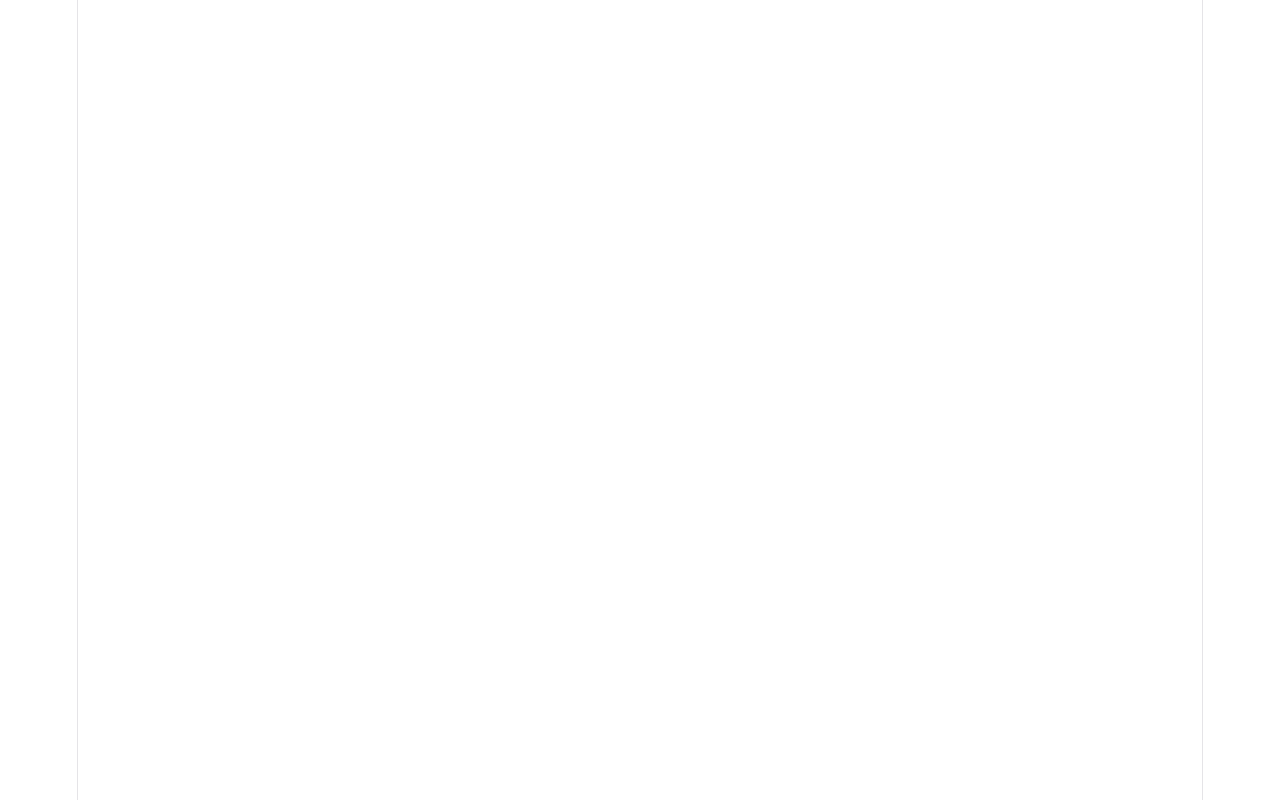
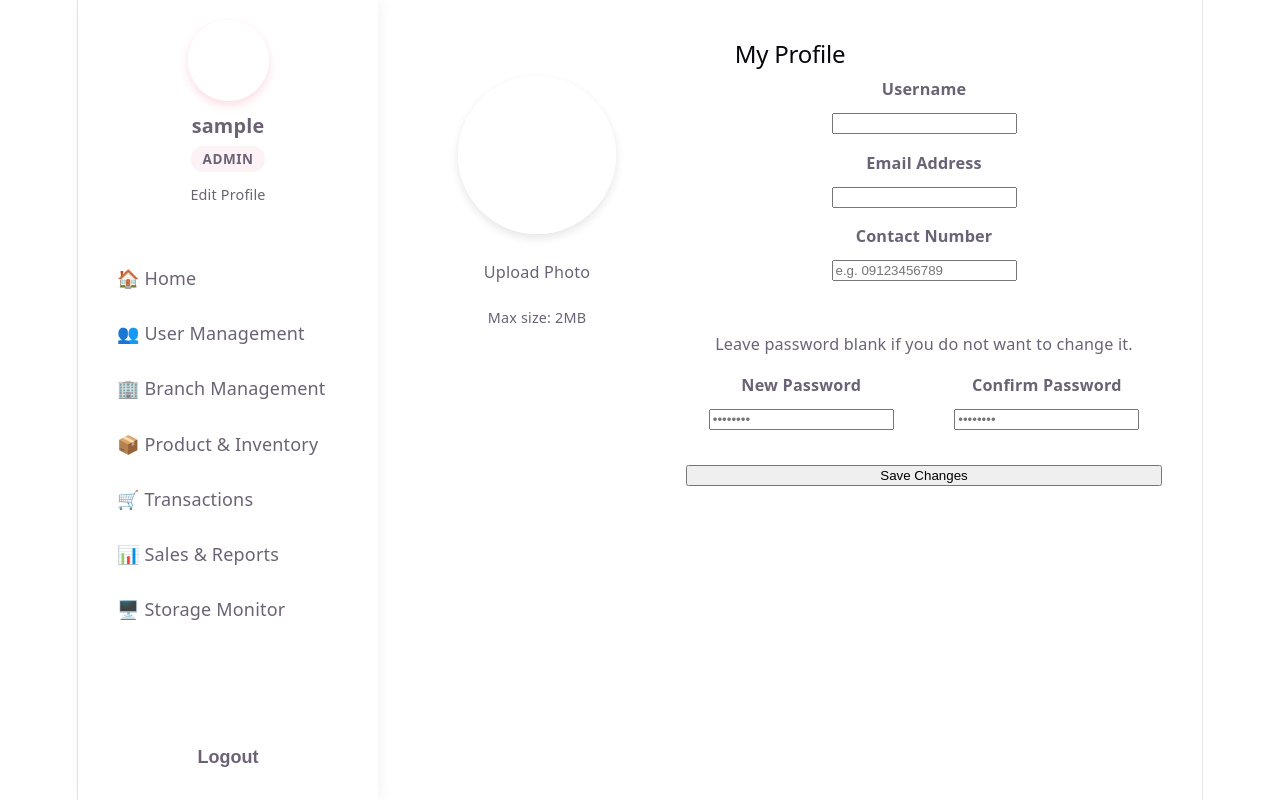
Before and after one commit to jakemiller01500-ship-it/zwmpc, a React (Vite) app in the folder zwmpc-frontend/: page /dashboard/profile in a window 1280 px wide. Before the commit this address had no page. Built offline with nearby package versions, Linux system fonts and the light colour scheme; no server answers; sample sign-in values are in the browser's storage.

Commit message:
adds profile section

```diff
--- a/zwmpc-frontend/src/App.jsx
+++ b/zwmpc-frontend/src/App.jsx
@@ -9,6 +9,7 @@ import Transactions from './Transactions';
 import DashboardHome from './DashboardHome';
 import Reports from './Reports';
 import AuditLogs from './AuditLogs';
+import Profile from './Profile';
 
 function App() {
   return (
@@ -26,6 +27,7 @@ function App() {
           <Route path="transactions" element={<Transactions />} />
           <Route path="reports" element={<Reports />} />
           <Route path="audit" element={<AuditLogs />} />
+          <Route path="profile" element={<Profile />} />
         </Route>
 
       </Routes>
--- a/zwmpc-frontend/src/Dashboard.jsx
+++ b/zwmpc-frontend/src/Dashboard.jsx
@@ -59,13 +59,26 @@ export default function Dashboard() {
 
         {/* User Profile Section */}
         <div style={{ textAlign: 'center', marginBottom: '25px', paddingBottom: '20px', borderBottom: '1px solid var(--border-color)' }}>
-          <div style={{
-            width: '65px', height: '65px', borderRadius: '50%', background: 'var(--primary-pink)',
-            display: 'flex', justifyContent: 'center', alignItems: 'center', margin: '0 auto 12px auto',
-            color: 'white', fontSize: '1.8rem', fontWeight: 'bold', boxShadow: '0 4px 10px rgba(244, 166, 184, 0.4)'
-          }}>
-            {user.username.charAt(0).toUpperCase()}
-          </div>
+
+          {/* Clickable Avatar */}
+          <Link to="/dashboard/profile" style={{ textDecoration: 'none' }}>
+            <div style={{
+              width: '75px', height: '75px', borderRadius: '50%', background: 'var(--primary-pink)',
+              display: 'flex', justifyContent: 'center', alignItems: 'center', margin: '0 auto 12px auto',
+              color: 'white', fontSize: '2rem', fontWeight: 'bold', boxShadow: '0 4px 10px rgba(244, 166, 184, 0.4)',
+              overflow: 'hidden', cursor: 'pointer', border: '3px solid white', transition: 'transform 0.2s'
+            }}
+            onMouseOver={(e) => e.currentTarget.style.transform = 'scale(1.05)'}
+            onMouseOut={(e) => e.currentTarget.style.transform = 'scale(1)'}
+            >
+              {user.profile_picture ? (
+                <img src={user.profile_picture} alt="Profile" style={{ width: '100%', height: '100%', objectFit: 'cover' }} />
+              ) : (
+                user.username.charAt(0).toUpperCase()
+              )}
+            </div>
+          </Link>
+
           <h3 style={{ margin: '0 0 5px 0', color: 'var(--text-dark)', fontSize: '1.1rem' }}>{user.username}</h3>
           <span style={{
             fontSize: '0.75rem', background: '#fdf2f5', color: 'var(--dark-pink)',
@@ -73,6 +86,9 @@ export default function Dashboard() {
           }}>
             {user.role.toUpperCase()}
           </span>
+          <p style={{ fontSize: '0.8rem', color: 'var(--text-muted)', marginTop: '10px', cursor: 'pointer' }} onClick={() => navigate('/dashboard/profile')}>
+            Edit Profile
+          </p>
         </div>
 
         {/* Navigation */}
--- /dev/null
+++ b/zwmpc-frontend/src/Profile.jsx
@@ -0,0 +1,163 @@
+import { useState, useEffect } from 'react';
+import axios from 'axios';
+import { useNavigate } from 'react-router-dom';
+
+export default function Profile() {
+  const [formData, setFormData] = useState({
+    username: '', email: '', contact_number: '', profile_picture: '', password: '', confirmPassword: ''
+  });
+  const [message, setMessage] = useState({ text: '', type: '' });
+  const [loading, setLoading] = useState(true);
+
+  const token = localStorage.getItem('token');
+  const API_URL = import.meta.env.VITE_API_URL;
+  const navigate = useNavigate();
+
+  useEffect(() => {
+    const fetchProfile = async () => {
+      try {
+        const res = await axios.get(`${API_URL}/api/users/profile/me`, {
+          headers: { Authorization: `Bearer ${token}` }
+        });
+        setFormData({
+          username: res.data.username,
+          email: res.data.email,
+          contact_number: res.data.contact_number || '',
+          profile_picture: res.data.profile_picture || '',
+          password: '',
+          confirmPassword: ''
+        });
+      } catch (err) {
+        console.error(err);
+      } finally {
+        setLoading(false);
+      }
+    };
+    fetchProfile();
+  }, [API_URL, token]);
+
+  const handleChange = (e) => setFormData({ ...formData, [e.target.name]: e.target.value });
+
+  // Handle Image Upload (Convert to Base64)
+  const handleImageChange = (e) => {
+    const file = e.target.files[0];
+    if (file) {
+      if (file.size > 2 * 1024 * 1024) {
+        return setMessage({ text: 'Image must be less than 2MB', type: 'error' });
+      }
+      const reader = new FileReader();
+      reader.onloadend = () => {
+        setFormData({ ...formData, profile_picture: reader.result });
+      };
+      reader.readAsDataURL(file);
+    }
+  };
+
+  const handleSubmit = async (e) => {
+    e.preventDefault();
+    if (formData.password !== formData.confirmPassword) {
+      return setMessage({ text: 'Passwords do not match', type: 'error' });
+    }
+
+    try {
+      const res = await axios.put(`${API_URL}/api/users/profile/me`, formData, {
+        headers: { Authorization: `Bearer ${token}` }
+      });
+
+      // Update local storage so the dashboard reflects the new name and picture immediately
+      localStorage.setItem('user', JSON.stringify(res.data.user));
+
+      setMessage({ text: 'Profile updated successfully!', type: 'success' });
+      setTimeout(() => setMessage({ text: '', type: '' }), 3000);
+
+      // Force reload to update the sidebar immediately
+      window.location.reload();
+    } catch (err) {
+      setMessage({ text: err.response?.data?.message || 'Error updating profile', type: 'error' });
+    }
+  };
+
+  if (loading) return <h2 className="page-title">Loading Profile...</h2>;
+
+  return (
+    <div>
+      <h2 className="page-title">My Profile</h2>
+
+      {message.text && (
+        <div style={{
+          padding: '15px', borderRadius: '8px', marginBottom: '20px', fontWeight: 'bold',
+          background: message.type === 'success' ? '#e8f5e9' : '#ffebee',
+          color: message.type === 'success' ? '#2e7d32' : '#d32f2f'
+        }}>
+          {message.text}
+        </div>
+      )}
+
+      <div className="theme-card" style={{ maxWidth: '800px' }}>
+        <form onSubmit={handleSubmit} style={{ display: 'grid', gridTemplateColumns: '1fr 2fr', gap: '30px' }}>
+
+          {/* Left Column: Profile Picture */}
+          <div style={{ textAlign: 'center' }}>
+            <div style={{
+              width: '150px', height: '150px', borderRadius: '50%',
+              background: 'var(--primary-pink)', margin: '0 auto 15px auto',
+              display: 'flex', justifyContent: 'center', alignItems: 'center',
+              overflow: 'hidden', border: '4px solid white', boxShadow: '0 4px 10px rgba(0,0,0,0.1)'
+            }}>
+              {formData.profile_picture ? (
+                <img src={formData.profile_picture} alt="Profile" style={{ width: '100%', height: '100%', objectFit: 'cover' }} />
+              ) : (
+                <span style={{ fontSize: '4rem', color: 'white', fontWeight: 'bold' }}>
+                  {formData.username.charAt(0).toUpperCase()}
+                </span>
+              )}
+            </div>
+            <label className="btn-secondary" style={{ cursor: 'pointer', padding: '10px 15px', display: 'inline-block', fontSize: '0.9rem' }}>
+              Upload Photo
+              <input type="file" accept="image/*" onChange={handleImageChange} style={{ display: 'none' }} />
+            </label>
+            <p style={{ fontSize: '0.8rem', color: 'var(--text-muted)', marginTop: '10px' }}>Max size: 2MB</p>
+          </div>
+
+          {/* Right Column: Form Details */}
+          <div style={{ display: 'flex', flexDirection: 'column', gap: '15px' }}>
+            <div>
+              <label style={styles.label}>Username</label>
+              <input type="text" name="username" value={formData.username} onChange={handleChange} required className="theme-input" />
+            </div>
+
+            <div>
+              <label style={styles.label}>Email Address</label>
+              <input type="email" name="email" value={formData.email} onChange={handleChange} required className="theme-input" />
+            </div>
+
+            <div>
+              <label style={styles.label}>Contact Number</label>
+              <input type="text" name="contact_number" value={formData.contact_number} onChange={handleChange} placeholder="e.g. 09123456789" className="theme-input" />
+            </div>
+
+            <hr style={{ border: 'none', borderTop: '1px solid var(--border-color)', margin: '10px 0' }} />
+            <p style={{ margin: 0, fontSize: '0.9rem', color: 'var(--text-muted)' }}>Leave password blank if you do not want to change it.</p>
+
+            <div style={{ display: 'grid', gridTemplateColumns: '1fr 1fr', gap: '15px' }}>
+              <div>
+                <label style={styles.label}>New Password</label>
+                <input type="password" name="password" value={formData.password} onChange={handleChange} placeholder="••••••••" className="theme-input" />
+              </div>
+              <div>
+                <label style={styles.label}>Confirm Password</label>
+                <input type="password" name="confirmPassword" value={formData.confirmPassword} onChange={handleChange} placeholder="••••••••" className="theme-input" />
+              </div>
+            </div>
+
+            <button type="submit" className="btn-primary" style={{ marginTop: '20px' }}>Save Changes</button>
+          </div>
+        </form>
+      </div>
+    </div>
+  );
+}
+
+const styles = {
+  label: { display: 'block', marginBottom: '6px', fontWeight: '600', fontSize: '0.9rem', color: 'var(--text-dark)' }
+};
```
Also changed, not shown: 1 other file (tests, documents, lock files or other folders).
